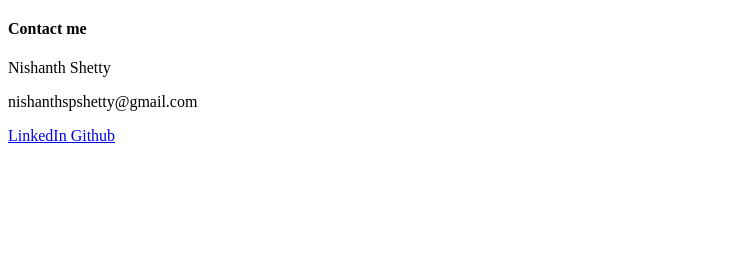
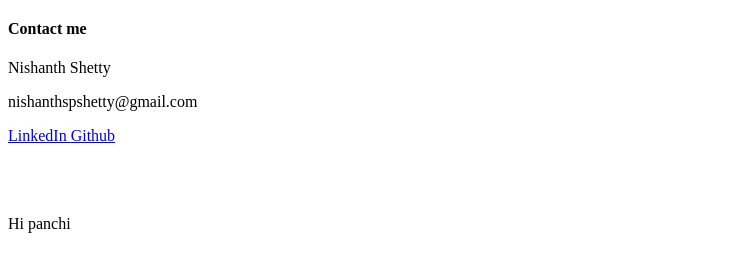
Before and after one commit to nsphub/nsphub.in, an Eleventy site: page src/contact.html in a window 1280 px wide. Shown: the part 60-332 px from the top of the page, without its empty margins (0-746 px from the left). Built offline with nearby package versions, Linux system fonts and the light colour scheme; Eleventy itself is replaced by a stand-in of ours; files that its build step writes are made by us from their sources.

Commit message:
say hello

```diff
--- a/src/contact.html
+++ b/src/contact.html
@@ -10,3 +10,9 @@ description: "this is how you can reach out to me"
 <p>nishanthspshetty@gmail.com</p>
 <a href="https://www.linkedin.com/in/nishanthspshetty/"> LinkedIn </a>
 <a href="https://github.com/NishanthSpShetty"> Github </a>
+
+<br/>
+<br/>
+<br/>
+<br/>
+<p>Hi panchi</p>
```
Also changed, not shown: 1 other file.
